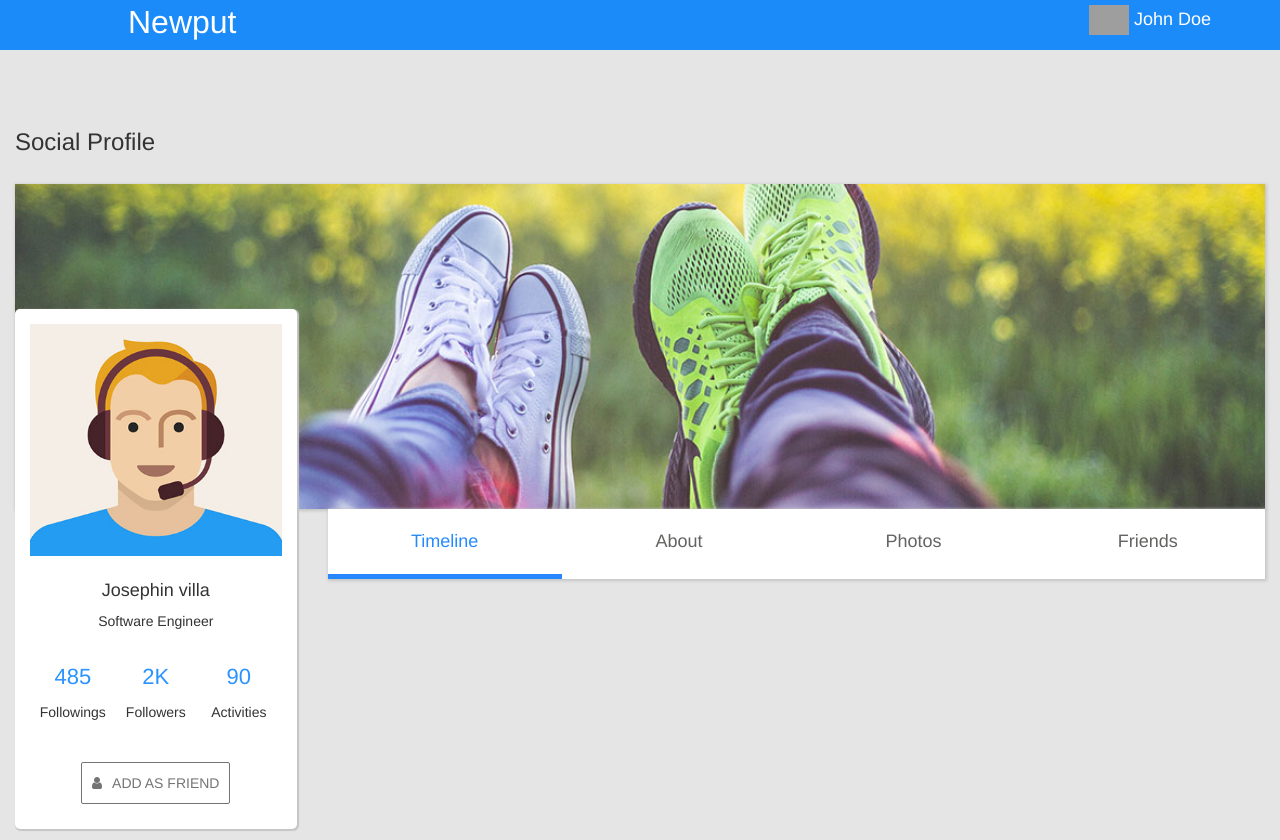
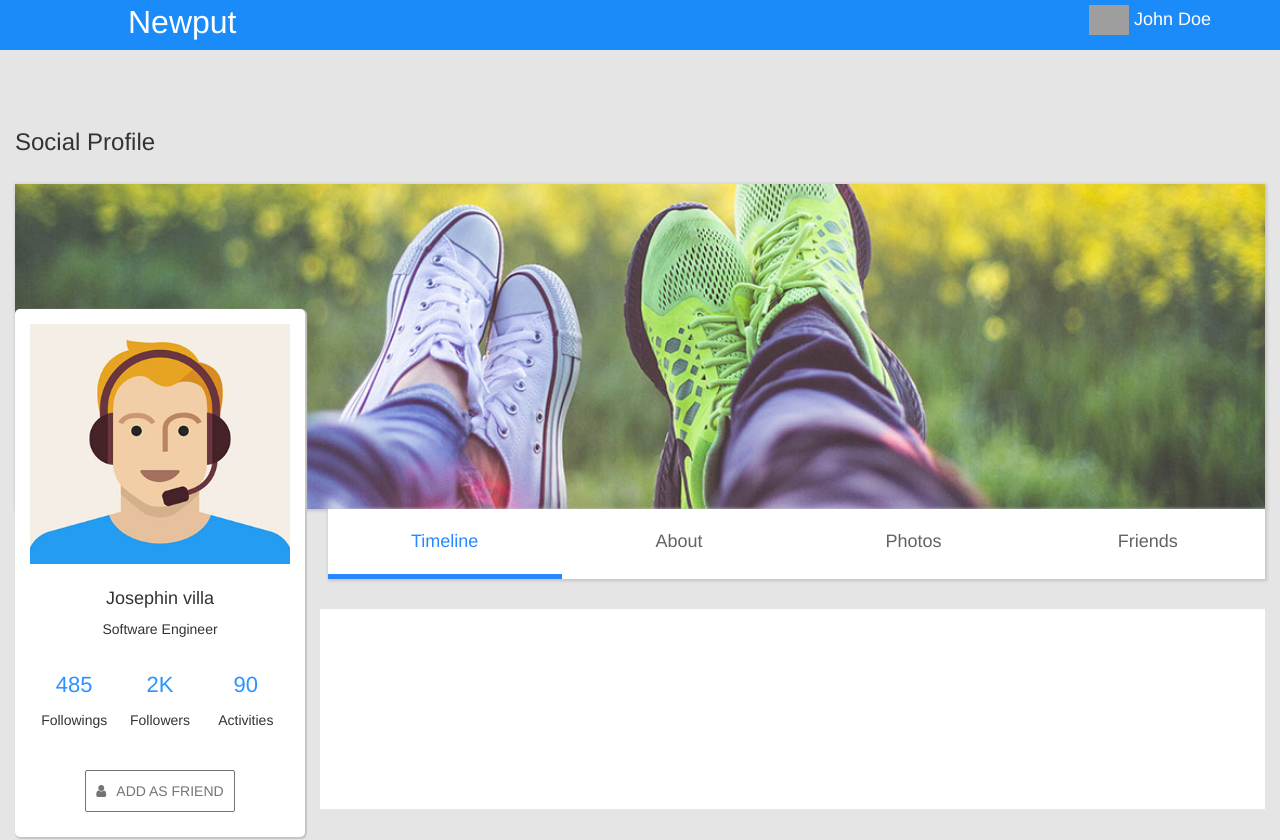
Before and after one commit to MishraSagar/Social-Review-Assignment, a React app: page / in a window 1280 px wide. Shown: the top 840 px of the page. Built offline with nearby package versions, Linux system fonts and the light colour scheme; grey boxes are pictures that could not be loaded.

Commit message:
Resolved issues with about content

```diff
--- a/src/Components/App.js
+++ b/src/Components/App.js
@@ -22,8 +22,16 @@ class App extends Component {
 
                         <div className="main-content">
                             <div className="row">
-                                <div className="profile-content col-xs-3 col-sm-3 col-md-3 col-lg-3">
+                                <div className="profile-content col-xs-12 col-sm-4 col-md-3 col-lg-3">
                                     <Profile {...userinfo} userID={0}/>
+                                </div>
+
+                                <div className="about-container col-xs-12 col-sm-8 col-md-9 col-lg-9">
+                                    <div className="row">
+                                        <div className="about-content">
+
+                                        </div>
+                                    </div>
                                 </div>
                             </div>
                         </div>
--- a/src/Components/Cover.js
+++ b/src/Components/Cover.js
@@ -5,7 +5,7 @@ export default function Cover(props) {
     return (
         <div className="cover">
             <div className="row">
-                <div className="menu col-xs-12 col-sm-9 col-md-9">
+                <div className="menu col-xs-12 col-sm-8 col-md-9">
                     <Menu />
                 </div>
             </div>
--- a/src/assets/styles/index.scss
+++ b/src/assets/styles/index.scss
@@ -31,7 +31,6 @@ body > #root{
     .main-container {
         padding-top: 50px;
         background-color: #e5e5e5;
-        height: 2000px;
 
         .profile-heading {
             font-size: 24px;
@@ -42,6 +41,7 @@ body > #root{
         .cover {
             background-image: url("../images/hero-img.jpg");
             background-size: cover;
+            background-position: center;
             height: 325px;
             position: relative;
             box-shadow: 1px 1px 3px 1px #c5c5c5;
@@ -71,9 +71,7 @@ body > #root{
         .row {
 
             .profile-content {
-                margin: 0 0 0 15px;
-                padding: 0;
-                width: 22%;
+                // width: 22%;
                 height: 100%;
                 position: relative;
                 top: -200px;
@@ -98,6 +96,10 @@ body > #root{
                 .user-info {
                     @extend %share-profile;
                     box-shadow: 1px 1px 1px 1px #c5c5c5;
+
+                    img {
+                        width: 100%;
+                    }
 
                     h4 {
                         padding-top: 15px;
@@ -218,6 +220,22 @@ body > #root{
 
                 }
             }
+
+            .about-container {
+
+                .row {
+                    .about-content {
+                        background-color: white;
+                        height: 200px;
+                        margin-right: 15px;
+                        position: relative;
+                        top: 100px;
+                        padding: 15px;
+
+
+                    }
+                }
+            }
         }
     }
 }
```
